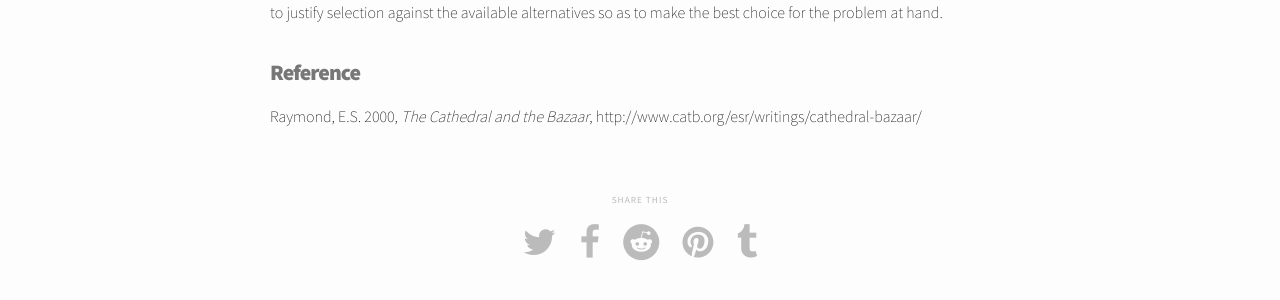
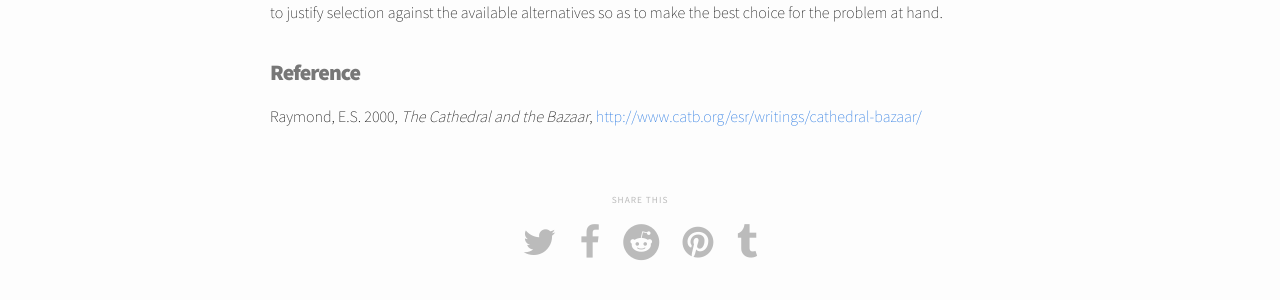
Before and after one commit to mergeandvary/mergeandvary.github.io, a Jekyll site: the page built from _posts/2016-04-08-why-do-digital-humanities-use-foss.markdown, in a window 1280 px wide. Shown: the part 1919-2219 px from the top of the page. Built offline with Jekyll 4.4.1, drawn with Linux system fonts in a browser that asks for light colours; nearby versions of some CDN libraries; some of the changed lines change nothing that is shown.

Commit message:
fix hyperlink

```diff
--- a/_posts/2016-04-08-why-do-digital-humanities-use-foss.markdown
+++ b/_posts/2016-04-08-why-do-digital-humanities-use-foss.markdown
@@ -20,4 +20,4 @@
 Here I have outlined just a few of the many benefits that FOSS provides to academic researchers. However, despite the significant benefits, this is not to suggest FOSS is some utopian catchall solution. As with all tools, it is important to justify selection against the available alternatives so as to make the best choice for the problem at hand.
 
 ## Reference
-Raymond, E.S. 2000, *The Cathedral and the Bazaar*, http://www.catb.org/esr/writings/cathedral-bazaar/
+Raymond, E.S. 2000, *The Cathedral and the Bazaar*, [http://www.catb.org/esr/writings/cathedral-bazaar/](http://www.catb.org/esr/writings/cathedral-bazaar/)
```
Also changed, not shown: 2 other files.
